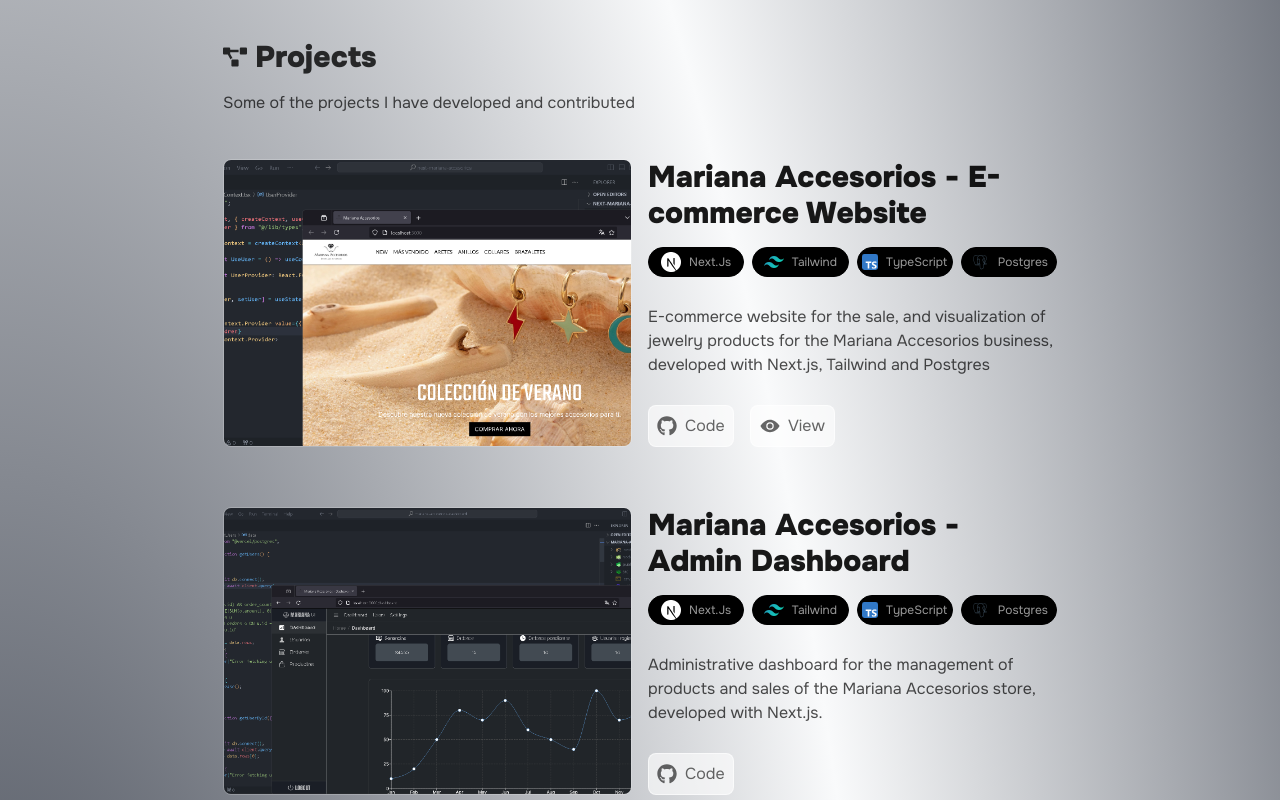
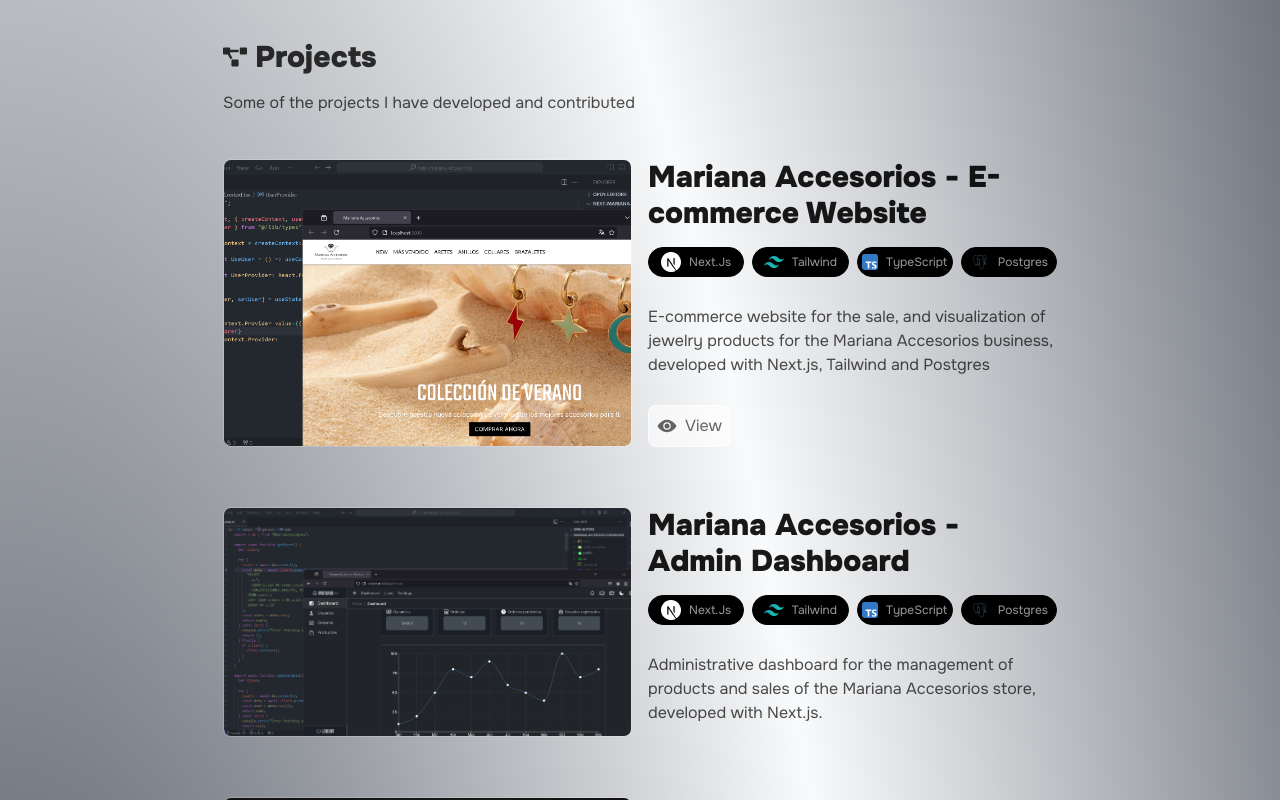
Before and after one commit to Hypeyiii/react_portfolio, a React (Vite) app: page / in a window 1280 px wide. Shown: the part 2000-2800 px from the top of the page. Built offline with nearby package versions, Linux system fonts and the light colour scheme.

Commit message:
😌Add new project and vercel analytics

```diff
--- a/package.json
+++ b/package.json
@@ -10,6 +10,7 @@
     "preview": "vite preview"
   },
   "dependencies": {
+    "@vercel/analytics": "^1.3.1",
     "firebase": "^10.8.0",
     "flowbite-react": "^0.7.2",
     "react": "^18.2.0",
--- a/src/App.jsx
+++ b/src/App.jsx
@@ -7,6 +7,7 @@
 import Introduction from "./Components/Section-Introduction.jsx";
 import Header from "./Components/Section-Header.jsx";
 import useModal from "./Hooks/useModal";
+import { Analytics } from "@vercel/analytics/react"
 
 function App() {
   const { onCloseModals } = useModal();
@@ -25,6 +26,7 @@
         <Projects />
         <Footer />
         <AboutMeModal />
+        <Analytics />
       </div>
     </>
   );
--- a/src/Components/Section-Projects.jsx
+++ b/src/Components/Section-Projects.jsx
@@ -19,6 +19,7 @@
 import { DiMysql, DiPostgresql } from "react-icons/di";
 import next from "../assets/nextjs.svg";
 import java from "../assets/java.svg";
+import ihomeimage from "../assets/ihome-project.png";
 
 const Project = () => {
   const { isSpanish, isEnglish } = useLanguage();
@@ -73,14 +74,6 @@
           ]}
           viewButtons={
             <div className="grid grid-cols-3 gap-x-4">
-              <div className="col-span-1">
-                <ViewButton
-                  href={"https://github.com/Hypeyiii/next-mariana-accesorios"}
-                  textViewButton={[isSpanish && "Código", isEnglish && "Code"]}
-                >
-                  <FaGithub className="size-5" />
-                </ViewButton>
-              </div>
               <ViewButton
                 href={"https://marianaaccesorios.vercel.app/"}
                 textViewButton={[isSpanish && "Ver", isEnglish && "View"]}
@@ -127,16 +120,7 @@
               </p>
             ),
           ]}
-          viewButtons={
-            <div className="grid grid-cols-3 gap-x-4">
-              <ViewButton
-                href={"https://github.com/Hypeyiii/mariana-accesorios-dashboard"}
-                textViewButton={[isSpanish && "Código", isEnglish && "Code"]}
-              >
-                <FaGithub className="size-5" />
-              </ViewButton>
-            </div>
-          }
+          viewButtons={""}
         >
           <TechButtons buttonText={"Next.Js"}>
             <img src={next} alt="Next Icon" className="size-5" />
@@ -156,8 +140,53 @@
           </TechButtons>
         </Projects>
         <Projects
+          projectImg={ihomeimage}
+          projectName={[
+            isSpanish && "ihome - inteligencia inmobiliara",
+            isEnglish && "ihome - real estate intelligence",
+          ]}
+          projectDescription={[
+            isSpanish && (
+              <p>
+                Sitio web para la empresa ihome, desarrollado con Next.js y
+                Tailwind CSS.
+              </p>
+            ),
+            isEnglish && (
+              <p>
+                Website for the company ihome, developed with Next.js and
+                Tailwind CSS.
+              </p>
+            ),
+          ]}
+          viewButtons={
+            <div className="col-span-1 flex">
+              <ViewButton
+                href={"https://ihome.mx"}
+                textViewButton={[isSpanish && "Ver", isEnglish && "View"]}
+              >
+                <IoEye className="size-5" />
+              </ViewButton>
+            </div>
+          }
+        >
+          <TechButtons buttonText={"Next.Js"}>
+            <img src={next} alt="Next Icon" className="size-5" />
+          </TechButtons>
+          <TechButtons buttonText={"Tailwind"}>
+            <img src={tailwind} alt="NeatBeans Icon" className="size-5" />
+          </TechButtons>
+          <TechButtons buttonText={"TypeScript"}>
+            <img
+              src={typescriptIcon}
+              alt="TypeScript Icon"
+              className="size-4 text-blue-600"
+            />
+          </TechButtons>
+        </Projects>
+        <Projects
           projectImg={thirdProject}
-          projectName= "Lensmania - E-commerce"
+          projectName="Lensmania - E-commerce"
           projectDescription={[
             isSpanish &&
               "E-commerce página web para la venta de lentes, desarrollada para un pequeño negocio de lentes, en proceso de desarrollo",
```
Also changed, not shown: src/assets/ihome-project.png (added), 1 other file (tests, documents, lock files or other folders).
